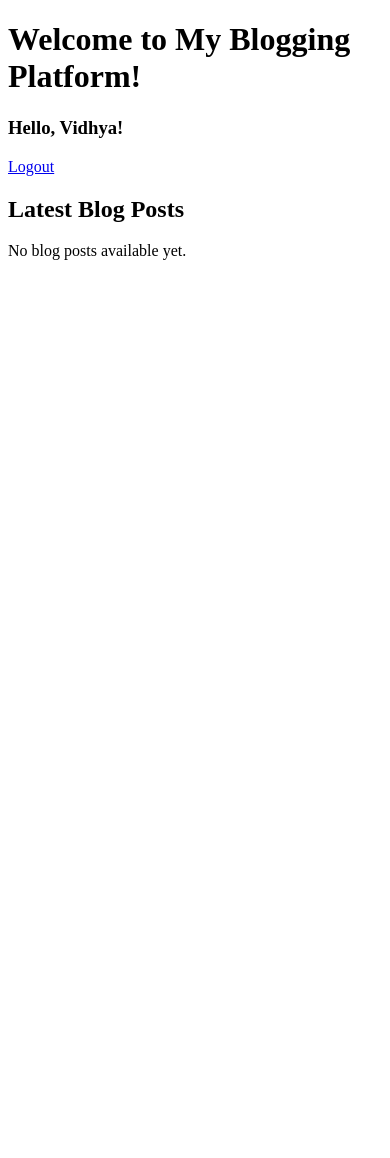
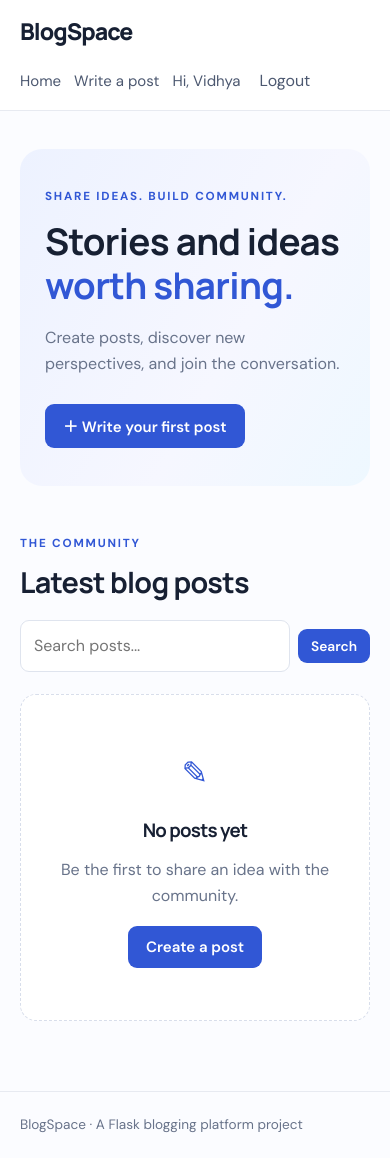
Before and after one commit to vidhyamhaskecsmss-pixel/Blogging-Platform-with-Flask, a Flask app: page / in a window 390 px wide. Before the commit the page ends 260 px from the top, so only its background shows below. Run offline with Flask 3, Linux system fonts and the light colour scheme; a user stored in the database is signed in.

Commit message:
Complete Blogging Platform using Flask

```diff
--- a/app.py
+++ b/app.py
@@ -1,23 +1,22 @@
-
-from flask_migrate import Migrate
-from flask import Flask, render_template, request, redirect, url_for, flash
-from flask import abort
+from flask import Flask, render_template, request, redirect, url_for, flash, abort
 from flask_login import login_user, logout_user, login_required, current_user
 from werkzeug.security import generate_password_hash, check_password_hash
+from sqlalchemy import or_
 
 from extensions import db, login_manager
 from models import User, Post, Comment
 
 app = Flask(__name__)
-
-app.config['SECRET_KEY'] = 'change-this-to-a-random-secret-key'
-app.config['SQLALCHEMY_DATABASE_URI'] = 'sqlite:///blog.db'
-app.config['SQLALCHEMY_TRACK_MODIFICATIONS'] = False
+app.config["SECRET_KEY"] = "replace-this-with-a-long-random-secret-before-deployment"
+app.config["SQLALCHEMY_DATABASE_URI"] = "sqlite:///blog.db"
+app.config["SQLALCHEMY_TRACK_MODIFICATIONS"] = False
+app.config["SESSION_COOKIE_HTTPONLY"] = True
+app.config["SESSION_COOKIE_SAMESITE"] = "Lax"
 
 db.init_app(app)
-migrate = Migrate(app, db)
 login_manager.init_app(app)
-login_manager.login_view = 'login'
+login_manager.login_view = "login"
+login_manager.login_message = "Please log in to access that page."
 
 
 @login_manager.user_loader
@@ -25,94 +24,186 @@ def load_user(user_id):
     return db.session.get(User, int(user_id))
 
 
-# Home page
-@app.route('/')
+@app.route("/")
 def home():
-    posts = Post.query.order_by(Post.date_created.desc()).all()
-    return render_template('index.html', posts=posts)
+    search_query = request.args.get("q", "").strip()
+    posts_query = Post.query
+    if search_query:
+        pattern = f"%{search_query}%"
+        posts_query = posts_query.filter(
+            or_(Post.title.ilike(pattern), Post.content.ilike(pattern))
+        )
+    posts = posts_query.order_by(Post.date_created.desc()).all()
+    return render_template("index.html", posts=posts, search_query=search_query)
 
 
-# Registration
-@app.route('/register', methods=['GET', 'POST'])
+@app.route("/register", methods=["GET", "POST"])
 def register():
+    if current_user.is_authenticated:
+        return redirect(url_for("home"))
 
-    if current_user.is_authenticated:
-        return redirect(url_for('home'))
-
-    if request.method == 'POST':
-        username = request.form.get('username', '').strip()
-        email = request.form.get('email', '').strip().lower()
-        password = request.form.get('password', '')
+    if request.method == "POST":
+        username = request.form.get("username", "").strip()
+        email = request.form.get("email", "").strip().lower()
+        password = request.form.get("password", "")
 
         if not username or not email or not password:
-            flash('Please fill in all fields.')
-            return redirect(url_for('register'))
+            flash("Please complete all fields.", "error")
+        elif len(username) < 3:
+            flash("Username must contain at least 3 characters.", "error")
+        elif len(password) < 8:
+            flash("Password must contain at least 8 characters.", "error")
+        elif User.query.filter_by(username=username).first():
+            flash("That username is already registered.", "error")
+        elif User.query.filter_by(email=email).first():
+            flash("That email address is already registered.", "error")
+        else:
+            user = User(
+                username=username,
+                email=email,
+                password=generate_password_hash(password)
+            )
+            db.session.add(user)
+            db.session.commit()
+            flash("Account created successfully. Please log in.", "success")
+            return redirect(url_for("login"))
 
-        if len(password) < 8:
-            flash('Password must contain at least 8 characters.')
-            return redirect(url_for('register'))
-
-        if User.query.filter_by(username=username).first():
-            flash('Username already exists.')
-            return redirect(url_for('register'))
-
-        if User.query.filter_by(email=email).first():
-            flash('Email already registered.')
-            return redirect(url_for('register'))
-
-        hashed_password = generate_password_hash(password)
-
-        new_user = User(
-            username=username,
-            email=email,
-            password=hashed_password
-        )
-
-        db.session.add(new_user)
-        db.session.commit()
-
-        flash('Registration successful! Please login.')
-        return redirect(url_for('login'))
-
-    return render_template('register.html')
+    return render_template("register.html")
 
 
-# Login
-@app.route('/login', methods=['GET', 'POST'])
+@app.route("/login", methods=["GET", "POST"])
 def login():
+    if current_user.is_authenticated:
+        return redirect(url_for("home"))
 
-    if current_user.is_authenticated:
-        return redirect(url_for('home'))
-
-    if request.method == 'POST':
-        email = request.form.get('email', '').strip().lower()
-        password = request.form.get('password', '')
-
+    if request.method == "POST":
+        email = request.form.get("email", "").strip().lower()
+        password = request.form.get("password", "")
         user = User.query.filter_by(email=email).first()
 
         if user and check_password_hash(user.password, password):
             login_user(user)
-            flash('Login successful!')
-            return redirect(url_for('home'))
+            flash(f"Welcome back, {user.username}!", "success")
+            next_page = request.args.get("next")
+            # Only use local application routes for redirects.
+            if next_page and next_page.startswith("/") and not next_page.startswith("//"):
+                return redirect(next_page)
+            return redirect(url_for("home"))
 
-        flash('Invalid email or password.')
+        flash("Incorrect email or password.", "error")
 
-    return render_template('login.html')
+    return render_template("login.html")
 
 
-# Logout
-@app.route('/logout')
+@app.route("/logout", methods=["POST"])
 @login_required
 def logout():
     logout_user()
-    flash('You have logged out successfully.')
-    return redirect(url_for('home'))
+    flash("You have logged out.", "success")
+    return redirect(url_for("home"))
 
 
-# Create database tables
+@app.route("/post/new", methods=["GET", "POST"])
+@login_required
+def create_post():
+    if request.method == "POST":
+        title = request.form.get("title", "").strip()
+        content = request.form.get("content", "").strip()
+
+        if not title or not content:
+            flash("Title and content are required.", "error")
+        else:
+            post = Post(title=title, content=content, user_id=current_user.id)
+            db.session.add(post)
+            db.session.commit()
+            flash("Your blog post has been published.", "success")
+            return redirect(url_for("post_detail", post_id=post.id))
+
+    return render_template("create_post.html")
+
+
+@app.route("/post/<int:post_id>")
+def post_detail(post_id):
+    post = Post.query.get_or_404(post_id)
+    return render_template("post_detail.html", post=post)
+
+
+@app.route("/post/<int:post_id>/edit", methods=["GET", "POST"])
+@login_required
+def edit_post(post_id):
+    post = Post.query.get_or_404(post_id)
+    if post.user_id != current_user.id:
+        abort(403)
+
+    if request.method == "POST":
+        title = request.form.get("title", "").strip()
+        content = request.form.get("content", "").strip()
+        if not title or not content:
+            flash("Title and content are required.", "error")
+        else:
+            post.title = title
+            post.content = content
+            db.session.commit()
+            flash("Post updated successfully.", "success")
+            return redirect(url_for("post_detail", post_id=post.id))
+
+    return render_template("edit_post.html", post=post)
+
+
+@app.route("/post/<int:post_id>/delete", methods=["POST"])
+@login_required
+def delete_post(post_id):
+    post = Post.query.get_or_404(post_id)
+    if post.user_id != current_user.id:
+        abort(403)
+
+    db.session.delete(post)
+    db.session.commit()
+    flash("Post deleted successfully.", "success")
+    return redirect(url_for("home"))
+
+
+@app.route("/post/<int:post_id>/comment", methods=["POST"])
+@login_required
+def add_comment(post_id):
+    post = Post.query.get_or_404(post_id)
+    content = request.form.get("content", "").strip()
+    if not content:
+        flash("Comment cannot be empty.", "error")
+    else:
+        comment = Comment(content=content, user_id=current_user.id, post_id=post.id)
+        db.session.add(comment)
+        db.session.commit()
+        flash("Comment added.", "success")
+    return redirect(url_for("post_detail", post_id=post.id))
+
+
+@app.route("/comment/<int:comment_id>/delete", methods=["POST"])
+@login_required
+def delete_comment(comment_id):
+    comment = Comment.query.get_or_404(comment_id)
+    if comment.user_id != current_user.id and comment.post.user_id != current_user.id:
+        abort(403)
+    post_id = comment.post_id
+    db.session.delete(comment)
+    db.session.commit()
+    flash("Comment deleted.", "success")
+    return redirect(url_for("post_detail", post_id=post_id))
+
+
+@app.errorhandler(403)
+def forbidden(_error):
+    return render_template("error.html", code=403, message="You do not have permission to do that."), 403
+
+
+@app.errorhandler(404)
+def not_found(_error):
+    return render_template("error.html", code=404, message="The page or post you requested was not found."), 404
+
+
 with app.app_context():
     db.create_all()
 
 
-if __name__ == '__main__':
+if __name__ == "__main__":
     app.run(debug=True)
--- a/extensions.py
+++ b/extensions.py
@@ -1,4 +1,3 @@
-
 from flask_sqlalchemy import SQLAlchemy
 from flask_login import LoginManager
 
--- /dev/null
+++ b/static/style.css
@@ -0,0 +1,96 @@
+@import url('https://fonts.googleapis.com/css2?family=DM+Sans:wght@400;500;600;700&family=Manrope:wght@500;600;700;800&display=swap');
+
+:root {
+  --ink: #172033;
+  --muted: #68738a;
+  --blue: #3157d5;
+  --blue-dark: #2444b3;
+  --line: #e7eaf1;
+  --paper: #ffffff;
+  --soft: #f5f7fc;
+}
+* { box-sizing: border-box; }
+body { margin: 0; color: var(--ink); background: #fbfcff; font-family: 'DM Sans', sans-serif; line-height: 1.65; }
+a { color: var(--blue); text-decoration: none; }
+a:hover { color: var(--blue-dark); }
+.container { width: min(1080px, calc(100% - 40px)); margin: 0 auto; }
+.topbar { background: var(--paper); border-bottom: 1px solid var(--line); }
+.nav { min-height: 76px; display: flex; align-items: center; justify-content: space-between; gap: 20px; }
+.brand { font: 800 1.45rem 'Manrope', sans-serif; color: var(--ink); letter-spacing: -1px; }
+nav { display: flex; align-items: center; gap: 24px; }
+nav a, .nav-user, .nav-button { color: #4c5870; font-size: .94rem; }
+.nav-cta { background: var(--blue); color: white !important; padding: 9px 16px; border-radius: 9px; }
+.inline-form { display: inline; margin: 0; }
+.nav-button { border: 0; background: none; cursor: pointer; font: inherit; }
+.main { min-height: calc(100vh - 145px); padding-top: 38px; padding-bottom: 70px; }
+.hero { padding: 62px 58px; border-radius: 22px; background: linear-gradient(120deg, #edf2ff, #f6f7ff 60%, #eef8ff); }
+.eyebrow { color: var(--blue); font-size: .73rem; font-weight: 700; letter-spacing: 1.8px; margin: 0 0 12px; }
+h1, h2, h3 { font-family: 'Manrope', sans-serif; line-height: 1.2; letter-spacing: -.7px; }
+.hero h1 { font-size: clamp(2.3rem, 6vw, 4rem); margin: 0; }
+.hero h1 span { color: var(--blue); }
+.hero-copy { color: var(--muted); max-width: 540px; margin: 18px 0 26px; }
+.button { display: inline-flex; align-items: center; justify-content: center; border: 0; border-radius: 9px; background: var(--blue); color: white; padding: 11px 18px; font: 600 .94rem 'DM Sans', sans-serif; cursor: pointer; }
+.button:hover { background: var(--blue-dark); color: white; }
+.button-small { padding: 8px 13px; font-size: .86rem; }
+.button-light { background: #eef1f8; color: #3d4961; }
+.button-light:hover { background: #e2e7f2; color: var(--ink); }
+.button-danger { background: #c53b4b; }
+.button-danger:hover { background: #a82c3b; }
+.full-width { width: 100%; margin-top: 12px; }
+.section-heading { display: flex; align-items: end; justify-content: space-between; gap: 20px; margin: 48px 0 22px; }
+.section-heading h2, .comments-section h2 { margin: 0; font-size: 1.8rem; }
+.search-form { display: flex; align-items: center; gap: 8px; }
+input, textarea { width: 100%; border: 1px solid #dfe4ee; border-radius: 9px; padding: 12px 13px; background: white; color: var(--ink); font: inherit; outline: none; }
+input:focus, textarea:focus { border-color: #8298ef; box-shadow: 0 0 0 3px #3157d51a; }
+.search-form input { width: 220px; }
+.clear-link { font-size: .86rem; }
+.post-grid { display: grid; grid-template-columns: repeat(2, minmax(0, 1fr)); gap: 18px; }
+.post-card { padding: 25px; background: white; border: 1px solid var(--line); border-radius: 15px; box-shadow: 0 6px 22px #1b2b4b08; }
+.post-card h3 { margin: 9px 0 12px; font-size: 1.35rem; }
+.post-card h3 a { color: var(--ink); }
+.post-meta { color: var(--muted); font-size: .84rem; margin: 0; }
+.post-excerpt { color: #58647a; }
+.read-link { font-weight: 700; font-size: .9rem; }
+.empty-state { text-align: center; background: white; border: 1px dashed #d8deeb; border-radius: 16px; padding: 52px 20px; margin-top: 20px; }
+.empty-state h3 { margin-bottom: 5px; }
+.empty-state p { color: var(--muted); }
+.empty-icon { font-size: 2rem; color: var(--blue); }
+.auth-wrap { display: flex; justify-content: center; padding: 30px 0; }
+.auth-card { width: min(450px, 100%); padding: 36px; border: 1px solid var(--line); border-radius: 17px; background: white; box-shadow: 0 12px 35px #1720330b; }
+.auth-card h1, .form-page h1 { font-size: 2rem; margin: 0 0 8px; }
+.muted { color: var(--muted); }
+.auth-card form, .editor-form { display: grid; gap: 11px; margin-top: 24px; }
+label { font-weight: 600; font-size: .9rem; margin-top: 5px; }
+.auth-switch { text-align: center; color: var(--muted); margin: 22px 0 0; font-size: .9rem; }
+.form-page { max-width: 760px; margin: 15px auto; }
+.editor-form { padding: 28px; background: white; border: 1px solid var(--line); border-radius: 15px; }
+textarea { resize: vertical; }
+.form-actions, .owner-actions { display: flex; gap: 10px; justify-content: flex-end; margin-top: 12px; }
+.article { max-width: 800px; margin: 12px auto 45px; }
+.back-link { display: inline-block; margin-bottom: 30px; font-size: .9rem; }
+.article h1 { font-size: clamp(2rem, 5vw, 3.3rem); margin: 0 0 12px; }
+.article-content { white-space: pre-wrap; font-size: 1.08rem; line-height: 1.9; margin-top: 35px; color: #39445a; }
+.owner-actions { justify-content: flex-start; }
+.owner-actions form { margin: 0; }
+.comments-section { max-width: 800px; margin: 0 auto; border-top: 1px solid var(--line); padding-top: 30px; }
+.comment-form { display: grid; gap: 12px; margin: 20px 0 28px; }
+.comment-form button { justify-self: start; }
+.comment { padding: 18px 0; border-bottom: 1px solid var(--line); }
+.comment-heading { display: flex; justify-content: space-between; gap: 12px; }
+.comment-heading span { color: var(--muted); font-size: .8rem; }
+.comment p { margin: 8px 0; white-space: pre-wrap; }
+.text-button { border: 0; background: none; color: #bd3545; cursor: pointer; padding: 0; font: inherit; font-size: .82rem; }
+.flash { padding: 12px 15px; border-radius: 9px; margin-bottom: 14px; }
+.flash.success { background: #e9f8ef; color: #21683b; }
+.flash.error { background: #fff0f0; color: #a52c38; }
+.footer { border-top: 1px solid var(--line); padding: 22px 0; color: var(--muted); font-size: .85rem; }
+@media (max-width: 700px) {
+  .nav { align-items: flex-start; flex-direction: column; padding: 15px 0; }
+  nav { flex-wrap: wrap; gap: 13px; }
+  .hero { padding: 38px 25px; }
+  .section-heading { align-items: flex-start; flex-direction: column; }
+  .search-form { width: 100%; flex-wrap: wrap; }
+  .search-form input { flex: 1; min-width: 150px; }
+  .post-grid { grid-template-columns: 1fr; }
+  .auth-card { padding: 25px; }
+}
--- /dev/null
+++ b/templates/base.html
@@ -0,0 +1,44 @@
+<!doctype html>
+<html lang="en">
+<head>
+  <meta charset="utf-8">
+  <meta name="viewport" content="width=device-width, initial-scale=1">
+  <title>{% block title %}BlogSpace{% endblock %}</title>
+  <link rel="stylesheet" href="{{ url_for('static', filename='style.css') }}">
+</head>
+<body>
+  <header class="topbar">
+    <div class="container nav">
+      <a class="brand" href="{{ url_for('home') }}">BlogSpace</a>
+      <nav>
+        <a href="{{ url_for('home') }}">Home</a>
+        {% if current_user.is_authenticated %}
+          <a href="{{ url_for('create_post') }}">Write a post</a>
+          <span class="nav-user">Hi, {{ current_user.username }}</span>
+          <form class="inline-form" method="POST" action="{{ url_for('logout') }}">
+            <button class="nav-button" type="submit">Logout</button>
+          </form>
+        {% else %}
+          <a href="{{ url_for('login') }}">Login</a>
+          <a class="nav-cta" href="{{ url_for('register') }}">Create account</a>
+        {% endif %}
+      </nav>
+    </div>
+  </header>
+
+  <main class="container main">
+    {% with messages = get_flashed_messages(with_categories=true) %}
+      {% if messages %}
+        {% for category, message in messages %}
+          <div class="flash {{ category }}">{{ message }}</div>
+        {% endfor %}
+      {% endif %}
+    {% endwith %}
+    {% block content %}{% endblock %}
+  </main>
+
+  <footer class="footer">
+    <div class="container">BlogSpace · A Flask blogging platform project</div>
+  </footer>
+</body>
+</html>
--- a/templates/index.html
+++ b/templates/index.html
@@ -1,38 +1,48 @@
+{% extends "base.html" %}
+{% block title %}Home | BlogSpace{% endblock %}
+{% block content %}
+<section class="hero">
+  <p class="eyebrow">SHARE IDEAS. BUILD COMMUNITY.</p>
+  <h1>Stories and ideas<br><span>worth sharing.</span></h1>
+  <p class="hero-copy">Create posts, discover new perspectives, and join the conversation.</p>
+  {% if current_user.is_authenticated %}
+    <a class="button" href="{{ url_for('create_post') }}">＋ Write your first post</a>
+  {% else %}
+    <a class="button" href="{{ url_for('register') }}">Get started</a>
+  {% endif %}
+</section>
 
-<!DOCTYPE html>
-<html>
-<head>
-    <title>My Blogging Platform</title>
-</head>
-<body>
+<section class="section-heading">
+  <div>
+    <p class="eyebrow">THE COMMUNITY</p>
+    <h2>Latest blog posts</h2>
+  </div>
+  <form class="search-form" method="GET" action="{{ url_for('home') }}">
+    <input type="search" name="q" value="{{ search_query }}" placeholder="Search posts...">
+    <button class="button button-small" type="submit">Search</button>
+    {% if search_query %}<a class="clear-link" href="{{ url_for('home') }}">Clear</a>{% endif %}
+  </form>
+</section>
 
-    <h1>Welcome to My Blogging Platform!</h1>
-
-    {% with messages = get_flashed_messages() %}
-      {% for message in messages %}
-        <p>{{ message }}</p>
-      {% endfor %}
-    {% endwith %}
-
-    {% if current_user.is_authenticated %}
-        <h3>Hello, {{ current_user.username }}!</h3>
-        <a href="{{ url_for('logout') }}">Logout</a>
-    {% else %}
-        <a href="{{ url_for('register') }}">Register</a>
-        |
-        <a href="{{ url_for('login') }}">Login</a>
+{% if posts %}
+  <div class="post-grid">
+    {% for post in posts %}
+      <article class="post-card">
+        <p class="post-meta">By {{ post.author.username }} · {{ post.date_created.strftime('%d %b %Y') }}</p>
+        <h3><a href="{{ url_for('post_detail', post_id=post.id) }}">{{ post.title }}</a></h3>
+        <p class="post-excerpt">{{ post.content[:180] }}{% if post.content|length > 180 %}…{% endif %}</p>
+        <a class="read-link" href="{{ url_for('post_detail', post_id=post.id) }}">Read article →</a>
+      </article>
+    {% endfor %}
+  </div>
+{% else %}
+  <div class="empty-state">
+    <div class="empty-icon">✎</div>
+    <h3>{% if search_query %}No matching posts{% else %}No posts yet{% endif %}</h3>
+    <p>{% if search_query %}Try another search term.{% else %}Be the first to share an idea with the community.{% endif %}</p>
+    {% if current_user.is_authenticated and not search_query %}
+      <a class="button" href="{{ url_for('create_post') }}">Create a post</a>
     {% endif %}
-
-    <h2>Latest Blog Posts</h2>
-
-    {% for post in posts %}
-        <h3>{{ post.title }}</h3>
-        <p>{{ post.content }}</p>
-        <p>Author: {{ post.author.username }}</p>
-        <hr>
-    {% else %}
-        <p>No blog posts available yet.</p>
-    {% endfor %}
-
-</body>
-</html>
+  </div>
+{% endif %}
+{% endblock %}
```
Also changed, not shown: models.py (+14 -20 lines), requirements.txt (+4 -4 lines), templates/create_post.html (added, +19 -0 lines), templates/edit_post.html (added, +18 -0 lines), templates/error.html (added, +10 -0 lines), templates/login.html (+17 -34 lines), templates/post_detail.html (added, +52 -0 lines), templates/register.html (+19 -37 lines), README.md (added), 1 other file.
